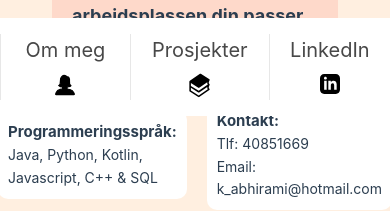
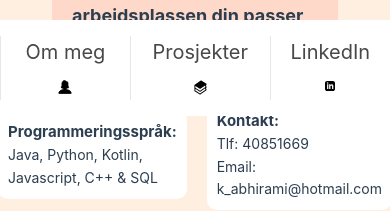
Before and after one commit to abhiramikarunananthan/digital-cv, a Vue app: page /about in a window 390 px wide. Shown: the part 728-939 px from the top of the page. Built offline with nearby package versions, Linux system fonts and the light colour scheme.

Commit message:
made projects page scalable

```diff
--- a/src/views/AboutView.vue
+++ b/src/views/AboutView.vue
@@ -5,14 +5,14 @@ import {RouterLink} from "vue-router";
 <template>
   <nav>
     <RouterLink to="/about">Om meg
-      <img alt="about_logo" class="about" src="@/assets/images/woman.svg" width="30" height="30" />
+      <img alt="about_logo" class="about" src="@/assets/images/woman.svg" width="20" height="20" />
     </RouterLink>
     <RouterLink to="/projects">Prosjekter
-      <img alt="projects_logo" class="project" src="@/assets/images/projects.svg" width="25" height="25" />
+      <img alt="projects_logo" class="project" src="@/assets/images/projects.svg" width="15" height="15" />
     </RouterLink>
     <a href="https://no.linkedin.com/in/abhirami-karunananthan-b81a5522a?original_referer=https%3A%2F%2Fwww.google.com%2F" target="_blank" rel="noopener">
       <span class="linkedin-text">LinkedIn </span>
-      <img alt="LinkedIn logo" class="icon" src="@/assets/images/linkedin.svg" width="20" height="20" />
+      <img alt="LinkedIn logo" class="icon" src="@/assets/images/linkedin.svg" width="10" height="10" />
     </a>
   </nav>
   <div>
--- a/src/views/ProjectsView.vue
+++ b/src/views/ProjectsView.vue
@@ -73,6 +73,7 @@ import {RouterLink} from "vue-router";
     align-items: center;
     justify-content: center;
     flex-direction: column;
+    text-align: center;
   }
 
   .informationtext {
@@ -81,10 +82,12 @@ import {RouterLink} from "vue-router";
     border-radius: 10%;
     padding: 10px;
     box-shadow: 0 2px 4px rgba(0, 0, 0, 0.1);
-    margin: 5px;
     font-size: 12px;
     width: 178px;
+    margin: 2px;
     min-height: 300px;
+
+
   }
 
   .buttons {
```
